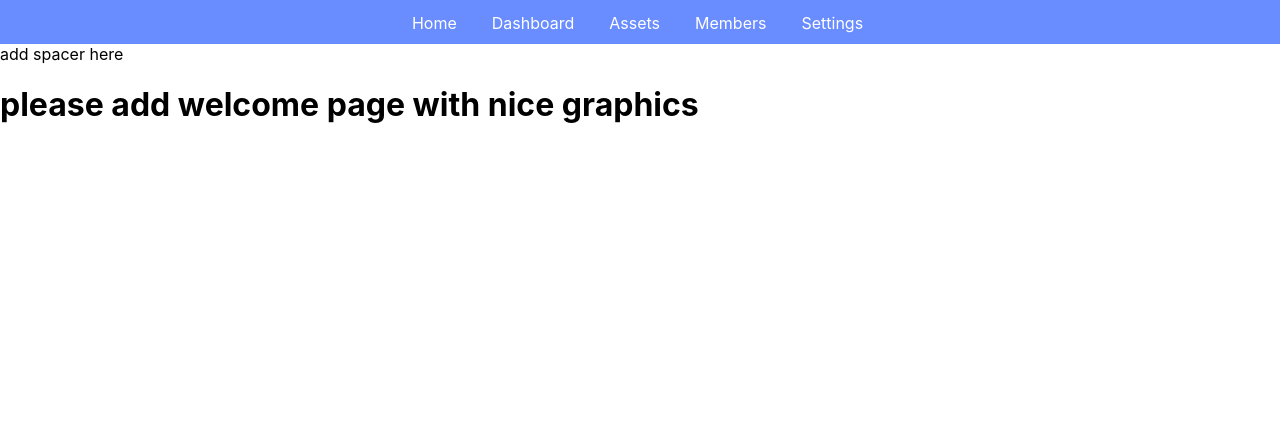
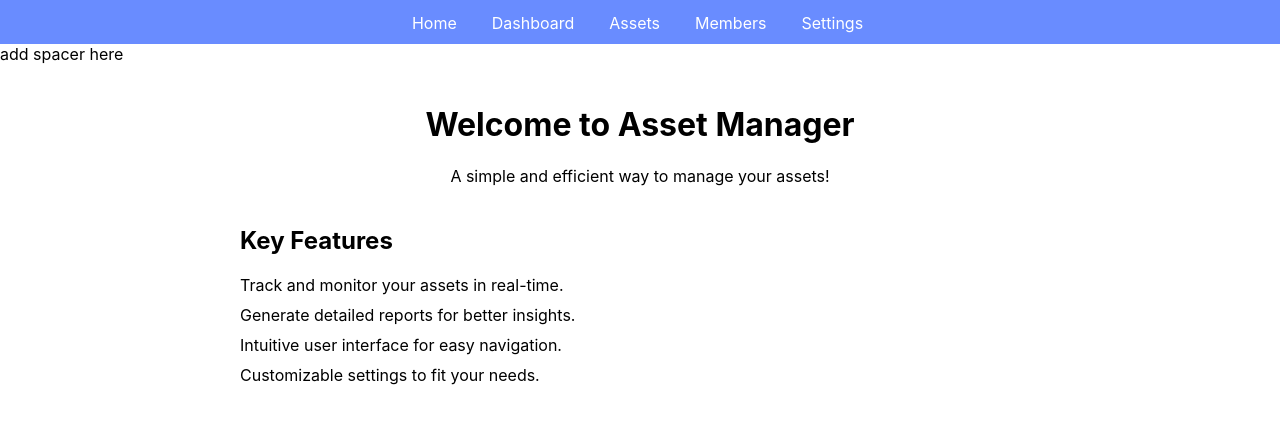
Before and after one commit to kevbao/Capstone-AssetTrackingTool, a React (Create React App) app in the folder frontend/: page / in a window 1280 px wide. Shown: the top 424 px of the page. Built offline with nearby package versions, Linux system fonts and the light colour scheme.

Commit message:
small homepage edits

```diff
--- /dev/null
+++ b/frontend/src/assets/styles/HomePage.css
@@ -0,0 +1,54 @@
+.home-container {
+    max-width: 800px;
+    margin: 0 auto;
+    padding: 20px;
+  }
+
+  .header {
+    text-align: center;
+    margin-bottom: 40px;
+  }
+
+  .features {
+    margin-bottom: 40px;
+  }
+
+  .features h2 {
+    margin-bottom: 20px;
+  }
+
+  .features ul {
+    list-style-type: none;
+    padding: 0;
+  }
+
+  .features li {
+    margin-bottom: 10px;
+  }
+
+  .cta {
+    text-align: center;
+  }
+
+  .cta h2 {
+    margin-bottom: 20px;
+  }
+
+  .btn-signup {
+    padding: 10px 20px;
+    font-size: 16px;
+    background-color: #007bff;
+    color: #fff;
+    border: none;
+    border-radius: 5px;
+    cursor: pointer;
+  }
+
+  .btn-signup:hover {
+    background-color: #0056b3;
+  }
+
+  .footer {
+    text-align: center;
+    margin-top: 40px;
+  }
--- a/frontend/src/pages/HomePage.js
+++ b/frontend/src/pages/HomePage.js
@@ -1,9 +1,23 @@
 // HomePage.js - Zoe
 import React from 'react';
+import '../assets/styles/HomePage.css'; // CSS file for styling
+
 
 const HomePage = () =>
-<div>
-    <h1>please add welcome page with nice graphics</h1>
-</div>;
+<div className="home-container">
+      <header className="header">
+        <h1>Welcome to Asset Manager</h1>
+        <p>A simple and efficient way to manage your assets!</p>
+      </header>
+      <section className="features">
+        <h2>Key Features</h2>
+        <ul>
+          <li>Track and monitor your assets in real-time.</li>
+          <li>Generate detailed reports for better insights.</li>
+          <li>Intuitive user interface for easy navigation.</li>
+          <li>Customizable settings to fit your needs.</li>
+        </ul>
+      </section>
+    </div>;
 
 export default HomePage;
```
